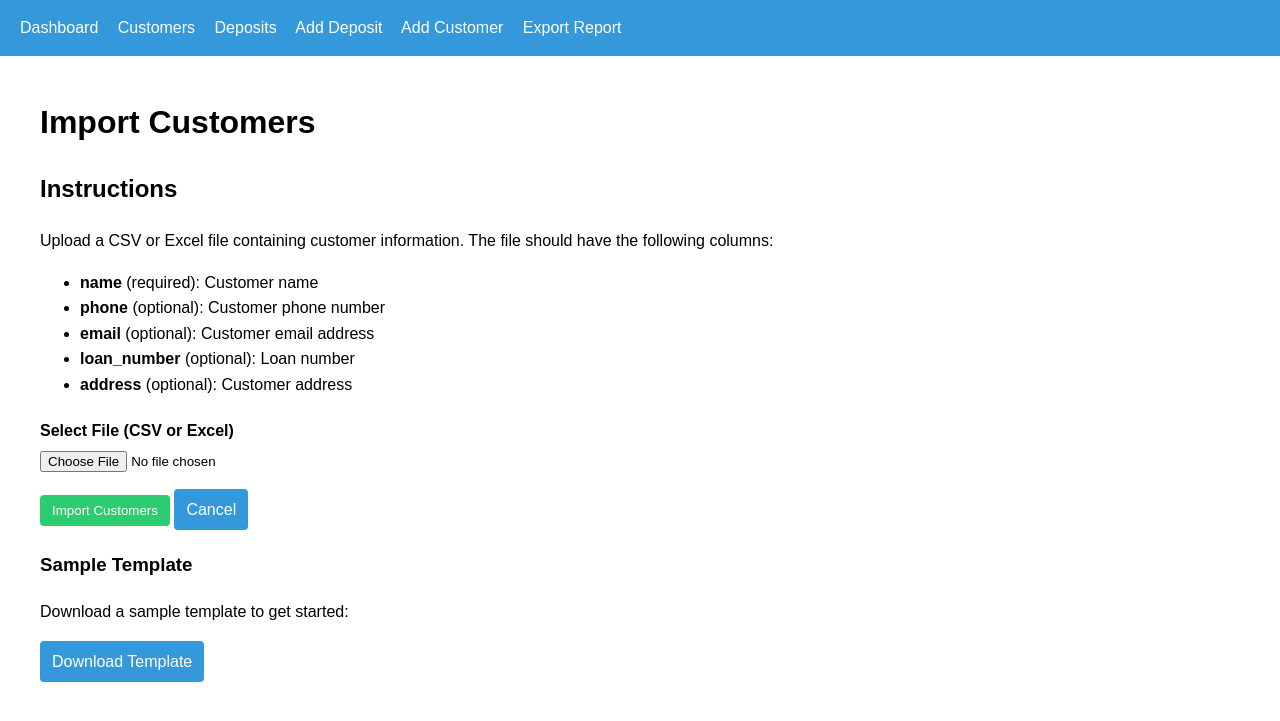
After one commit to contrawoo/my-flask-app, a Flask app: page /import_customers in a window 1280 px wide. The commit adds this page. Shown: the top 721 px of the page. Run offline with Flask 3, Linux system fonts and the light colour scheme.

Commit message:
Assistant checkpoint: Add feature to import customer list from CSV/Excel
Assistant generated file changes:
- main.py: Add import customers feature
- templates/import_customers.html: Create import customers template
- templates/customers.html: Add import button to customers page

---

User prompt:

HOW CAN I ADD LIST OF CUSTOMERS IN THIS APP

```diff
--- a/main.py
+++ b/main.py
@@ -220,6 +220,75 @@ def customer_report(customer_id):
 
     return send_file(export_file, as_attachment=True, download_name=f'customer_{customer["name"].replace(" ", "_")}_report.xlsx')
 
+@app.route('/import_customers', methods=['GET', 'POST'])
+def import_customers():
+    if request.method == 'POST':
+        if 'file' not in request.files:
+            flash('No file selected', 'error')
+            return redirect(url_for('import_customers'))
+
+        file = request.files['file']
+        if file.filename == '':
+            flash('No file selected', 'error')
+            return redirect(url_for('import_customers'))
+
+        # Check file extension
+        if not (file.filename.endswith('.csv') or file.filename.endswith('.xlsx') or file.filename.endswith('.xls')):
+            flash('Only CSV and Excel files are supported', 'error')
+            return redirect(url_for('import_customers'))
+
+        try:
+            # Read the file
+            if file.filename.endswith('.csv'):
+                df = pd.read_csv(file)
+            else:
+                df = pd.read_excel(file)
+
+            # Validate the structure (must have at least a name column)
+            if 'name' not in df.columns and 'Name' not in df.columns:
+                flash('The file must contain a "name" or "Name" column', 'error')
+                return redirect(url_for('import_customers'))
+
+            # Normalize column names
+            df.columns = [col.lower() for col in df.columns]
+
+            # Load existing customers
+            customers = load_customers()
+            current_id = get_next_customer_id()
+            imported_count = 0
+
+            # Process each row
+            for _, row in df.iterrows():
+                name = row.get('name', '')
+                if not name:
+                    continue
+
+                new_customer = {
+                    'id': current_id,
+                    'name': name,
+                    'phone': str(row.get('phone', '')) if 'phone' in row else '',
+                    'email': row.get('email', '') if 'email' in row else '',
+                    'loan_number': str(row.get('loan_number', '')) if 'loan_number' in row else '',
+                    'address': row.get('address', '') if 'address' in row else '',
+                    'created_at': datetime.now().isoformat()
+                }
+
+                customers.append(new_customer)
+                current_id += 1
+                imported_count += 1
+
+            # Save the updated customer list
+            save_customers(customers)
+
+            flash(f'Successfully imported {imported_count} customers', 'success')
+            return redirect(url_for('customer_list'))
+
+        except Exception as e:
+            flash(f'Error importing customers: {str(e)}', 'error')
+            return redirect(url_for('import_customers'))
+
+    return render_template('import_customers.html')
+
 if __name__ == '__main__':
     # Create templates directory
     os.makedirs('templates', exist_ok=True)
--- a/templates/customers.html
+++ b/templates/customers.html
@@ -3,7 +3,10 @@
 
 {% block content %}
 <h1>Customers</h1>
-<a href="/add_customer" class="btn btn-success">Add New Customer</a>
+<div class="action-buttons">
+    <a href="/add_customer" class="btn btn-success">Add New Customer</a>
+    <a href="/import_customers" class="btn">Import Customers</a>
+</div>
 
 <table>
     <thead>
--- /dev/null
+++ b/templates/import_customers.html
@@ -0,0 +1,52 @@
+
+{% extends 'base.html' %}
+
+{% block content %}
+<h1>Import Customers</h1>
+
+<div class="import-info">
+    <h2>Instructions</h2>
+    <p>Upload a CSV or Excel file containing customer information. The file should have the following columns:</p>
+    <ul>
+        <li><strong>name</strong> (required): Customer name</li>
+        <li><strong>phone</strong> (optional): Customer phone number</li>
+        <li><strong>email</strong> (optional): Customer email address</li>
+        <li><strong>loan_number</strong> (optional): Loan number</li>
+        <li><strong>address</strong> (optional): Customer address</li>
+    </ul>
+</div>
+
+<form method="POST" enctype="multipart/form-data">
+    <div class="form-group">
+        <label for="file">Select File (CSV or Excel)</label>
+        <input type="file" id="file" name="file" accept=".csv, .xlsx, .xls" required>
+    </div>
+
+    <button type="submit" class="btn btn-success">Import Customers</button>
+    <a href="/customers" class="btn">Cancel</a>
+</form>
+
+<div class="sample-template">
+    <h3>Sample Template</h3>
+    <p>Download a sample template to get started:</p>
+    <a href="#" onclick="downloadSampleTemplate()" class="btn">Download Template</a>
+</div>
+
+<script>
+    function downloadSampleTemplate() {
+        // Create a sample CSV file
+        const csvContent = "name,phone,email,loan_number,address\nJohn Doe,1234567890,john@example.com,L123456,123 Main St\nJane Smith,0987654321,jane@example.com,L654321,456 Oak Ave";
+
+        // Create a download link
+        const element = document.createElement('a');
+        element.setAttribute('href', 'data:text/csv;charset=utf-8,' + encodeURIComponent(csvContent));
+        element.setAttribute('download', 'customer_template.csv');
+
+        // Simulate click to trigger download
+        element.style.display = 'none';
+        document.body.appendChild(element);
+        element.click();
+        document.body.removeChild(element);
+    }
+</script>
+{% endblock %}
```
